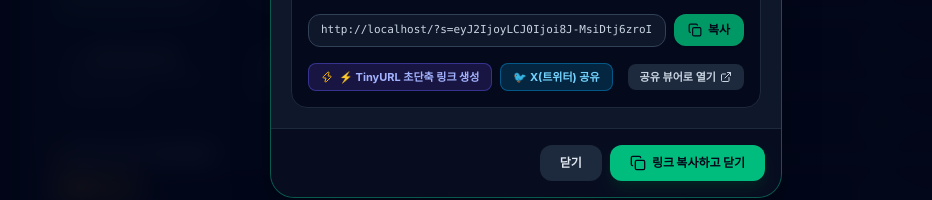
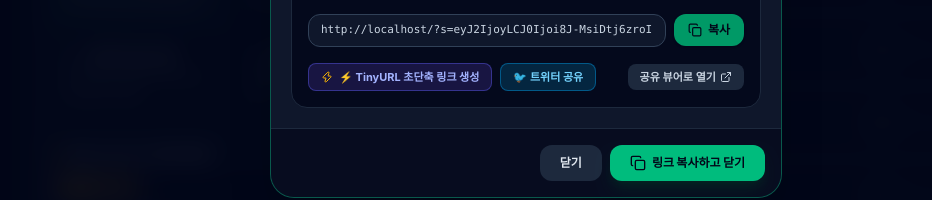
Before and after one commit to foretissimo/sming-maker, a React (Vite) app: page / in a window 1280 px wide. Both pictures are taken after a click on the button "리스트 공유". Shown: the part 528-728 px from the top of the page, without its empty margins (114-1046 px from the left). Built offline with nearby package versions, Linux system fonts and the light colour scheme; a web font is replaced by a local one.

Commit message:
feat: 트위터 공유 문구 개선 (30자 이내 제목, 하단 #포레스밍메이커 태그, '트위터 공유' 버튼명 변경)

```diff
--- a/src/components/ProxyRedirectView.jsx
+++ b/src/components/ProxyRedirectView.jsx
@@ -161,7 +161,7 @@ export default function ProxyRedirectView({ targetUrl = '', onGoHome, onShowToas
         <div className="p-4 rounded-2xl bg-slate-950/80 border border-slate-800 text-left space-y-2 text-xs text-slate-300">
           <div className="flex items-center gap-1.5 font-bold text-amber-300">
             <Info className="w-4 h-4 text-amber-400 flex-shrink-0" />
-            <span>카카오톡 · X(트위터) · 인스타그램 인앱 브라우저 팁</span>
+            <span>카카오톡 · 트위터 · 인스타그램 인앱 브라우저 팁</span>
           </div>
           <ul className="list-disc list-inside space-y-1 text-[11px] text-slate-400 leading-relaxed">
             <li>일부 SNS 인앱 브라우저는 보안상 앱 자동 전환을 제한할 수 있습니다.</li>
--- a/src/components/ShareModal.jsx
+++ b/src/components/ShareModal.jsx
@@ -102,7 +102,9 @@ export default function ShareModal({
 
   const handleTwitterShare = () => {
     const shareLink = shortUrl || generatedUrl;
-    const tweetText = `[스밍 메이커] ${title} (${formattedTime})\n\n포레스텔라 원클릭 스트리밍 리스트를 확인해보세요! 🌲🎧\n`;
+    const cleanTitle = (title || '').trim() || '포레스텔라 1시간 스밍리스트';
+    const truncatedTitle = cleanTitle.length > 30 ? cleanTitle.slice(0, 30) : cleanTitle;
+    const tweetText = `${truncatedTitle} (${formattedTime})\n\n포레스텔라 원클릭 스트리밍 리스트를 확인해보세요! 🌲🎧\n\n#포레스밍메이커`;
     const twitterUrl = `https://twitter.com/intent/tweet?text=${encodeURIComponent(tweetText)}&url=${encodeURIComponent(shareLink)}`;
     window.open(twitterUrl, '_blank');
   };
@@ -257,7 +259,7 @@ export default function ShareModal({
                 onClick={handleTwitterShare}
                 className="px-3 py-1.5 rounded-lg bg-sky-950/80 hover:bg-sky-900/80 border border-sky-500/40 text-sky-300 font-bold text-[11px] flex items-center gap-1.5 cursor-pointer transition-all"
               >
-                <span>🐦 X(트위터) 공유</span>
+                <span>🐦 트위터 공유</span>
               </button>
 
               <button
```
